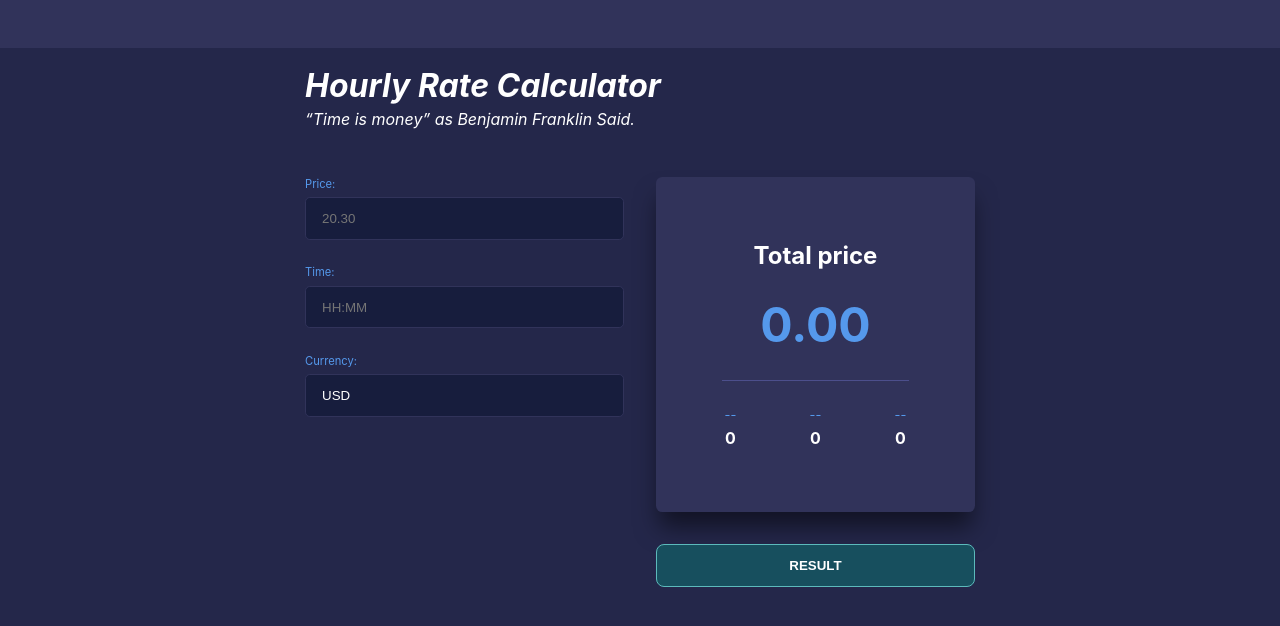
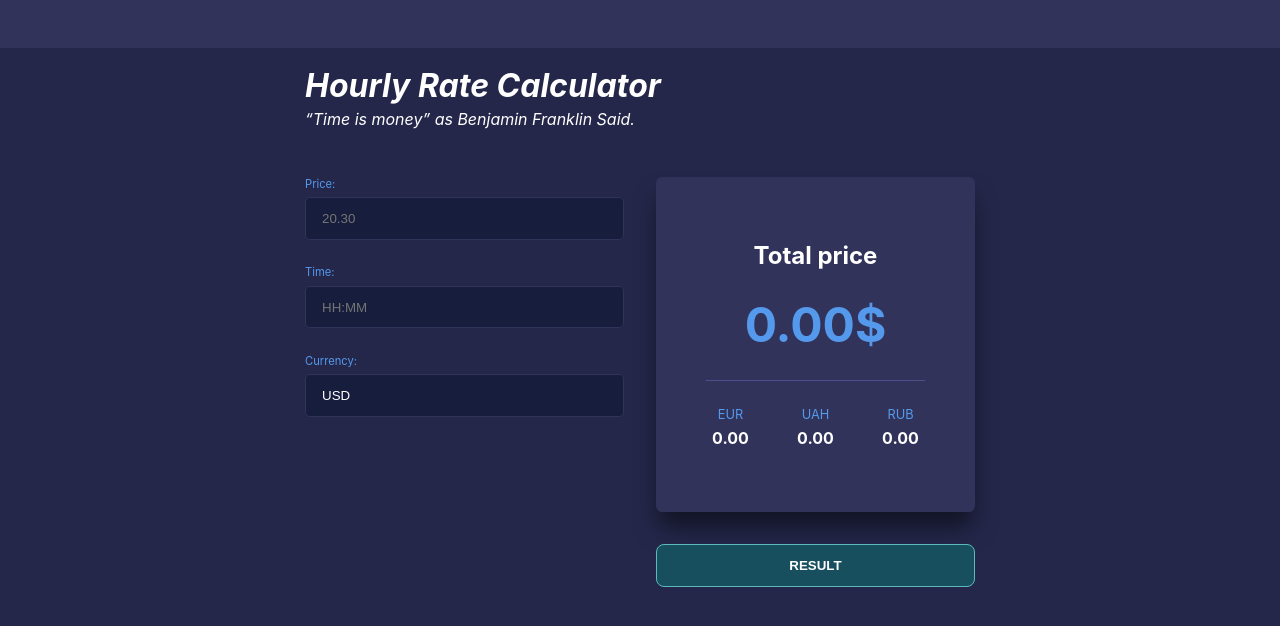
Before and after one commit to yarKode/synapse-rate-calculator, a React (Create React App) app: page / in a window 1280 px wide. Shown: the top 626 px of the page. Built offline with nearby package versions, Linux system fonts and the light colour scheme; some icons are missing.

Commit message:
Bug fixes: Sub Currencies titles rendered immediately. Currency field does not loase value after form submitted

```diff
--- a/src/components/Display/Display.jsx
+++ b/src/components/Display/Display.jsx
@@ -20,21 +20,21 @@ export default function Display() {
   };
 
   function generateSubCurrenciesArr(arr, basicRate) {
+    const subCurrencyInitial = arr.filter((el) => el.name !== currency);
     if (!currency) {
-      return [
-        { name: "--", value: 0 },
-        { name: "--", value: 0 },
-        { name: "--", value: 0 },
-      ];
-    }
-    return arr
-      .filter((el) => el.name !== currency)
-      .map((el) => {
+      return subCurrencyInitial.map((el) => {
         return {
-          name: el.name,
-          value: (el.rate * basicRate * time).toFixed(2),
+          ...el,
+          value: 0,
         };
       });
+    }
+    return subCurrencyInitial.map((el) => {
+      return {
+        name: el.name,
+        value: (el.rate * basicRate * time).toFixed(2),
+      };
+    });
   }
 
   const basicRate = price / mainCurrencyData.rate;
--- a/src/components/Form/Form.jsx
+++ b/src/components/Form/Form.jsx
@@ -1,4 +1,4 @@
-import React from "react";
+import React, { useState } from "react";
 import { useDispatch, useSelector } from "react-redux";
 import { useForm } from "react-hook-form";
 import { yupResolver } from "@hookform/resolvers/yup";
@@ -25,6 +25,7 @@ export default function Form() {
   });
 
   const allCurrencies = useSelector((state) => state.rates.allCurrencies);
+  const mainCurrency = useSelector((state) => state.main.currency);
   const timeStampCurrenciesUpdated = useSelector(
     (state) => state.rates.updatedAt
   );
@@ -32,10 +33,19 @@ export default function Form() {
 
   const dispatch = useDispatch();
 
+  const [chosenCurrency, setChosenCurrency] = useState(() => {
+    if (mainCurrency) return mainCurrency;
+    return "USD";
+  });
+
   function resetForm() {
     resetField("price");
     resetField("time");
     //  resetField("currency");
+  }
+
+  function handleListChange(e) {
+    setChosenCurrency((prev) => e.target.value);
   }
 
   function updateRatesIfCacheExpired() {
@@ -86,7 +96,11 @@ export default function Form() {
         </label>
         <label>
           Currency:
-          <select {...register("currency")}>
+          <select
+            {...register("currency")}
+            onChange={handleListChange}
+            value={chosenCurrency}
+          >
             {allCurrenciesNames &&
               allCurrenciesNames.map((name) => (
                 <option key={uniqid()} value={name}>
--- a/src/configure.js
+++ b/src/configure.js
@@ -29,7 +29,7 @@ export const initStateMain = {
   fields: {
     price: "",
     time: "",
-    currency: "",
+    currency: "USD",
   },
   isLoading: false,
   ratesRequestErr: false,
```
